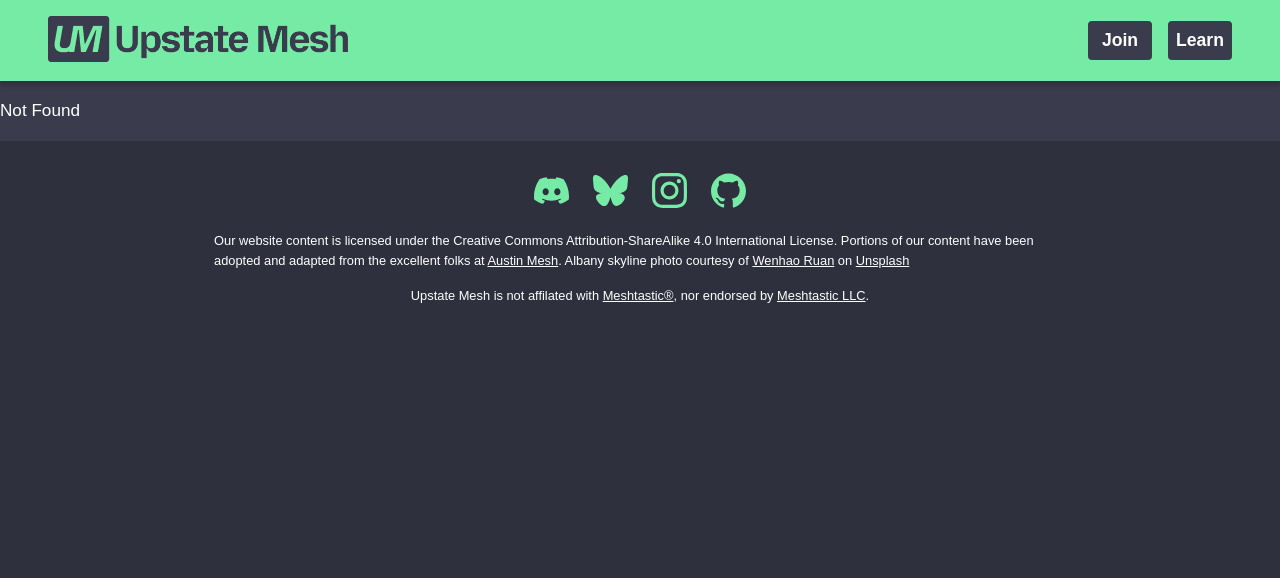
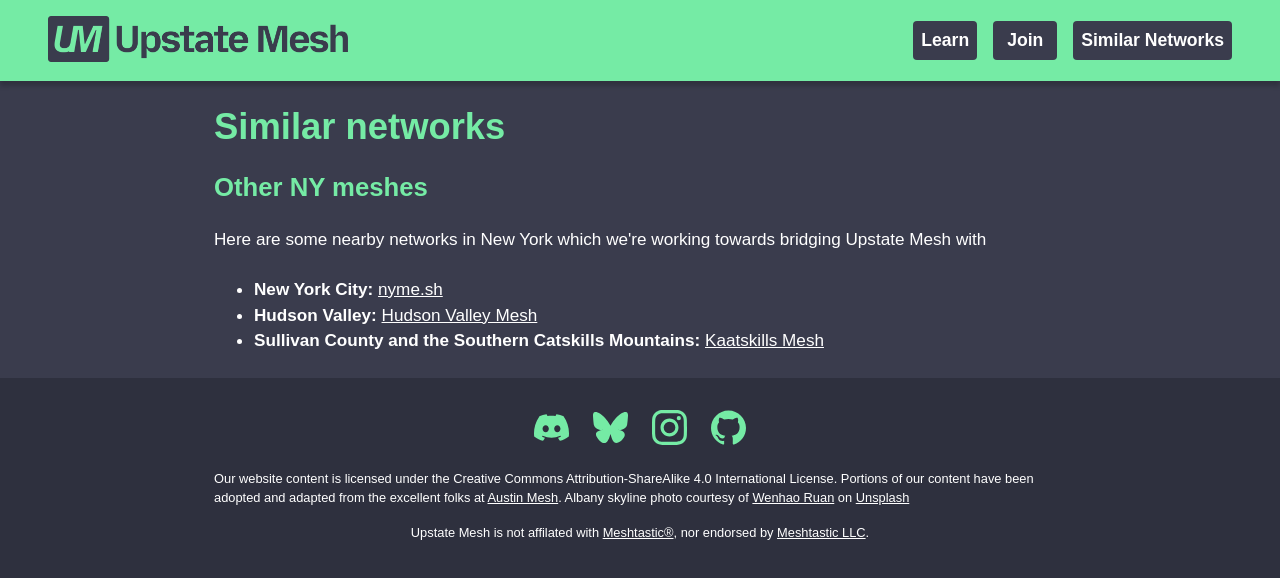
Before and after one commit to Upstate-Mesh/upstate-mesh-web, a React (Vite) app: page /similar-networks in a window 1280 px wide. Shown: the top 578 px of the page. Built offline with nearby package versions, Linux system fonts and the light colour scheme; a web font is replaced by a local one.

Commit message:
added nearby networks

```diff
--- a/src/Nav.tsx
+++ b/src/Nav.tsx
@@ -29,12 +29,16 @@ const navItems: ReadonlyArray<NavItem> = [
     mobile: true,
   },
   {
+    label: "Learn",
+    to: "/learn",
+  },
+  {
     label: "Join",
     to: "/join",
   },
   {
-    label: "Learn",
-    to: "/learn",
+    label: "Similar Networks",
+    to: "/similar-networks",
   },
 ];
 
--- a/src/routeTree.gen.ts
+++ b/src/routeTree.gen.ts
@@ -9,10 +9,16 @@
 // Additionally, you should also exclude this file from your linter and/or formatter to prevent it from being checked or modified.
 
 import { Route as rootRouteImport } from './routes/__root'
+import { Route as SimilarNetworksRouteImport } from './routes/similar-networks'
 import { Route as LearnRouteImport } from './routes/learn'
 import { Route as JoinRouteImport } from './routes/join'
 import { Route as IndexRouteImport } from './routes/index'
 
+const SimilarNetworksRoute = SimilarNetworksRouteImport.update({
+  id: '/similar-networks',
+  path: '/similar-networks',
+  getParentRoute: () => rootRouteImport,
+} as any)
 const LearnRoute = LearnRouteImport.update({
   id: '/learn',
   path: '/learn',
@@ -33,34 +39,45 @@ export interface FileRoutesByFullPath {
   '/': typeof IndexRoute
   '/join': typeof JoinRoute
   '/learn': typeof LearnRoute
+  '/similar-networks': typeof SimilarNetworksRoute
 }
 export interface FileRoutesByTo {
   '/': typeof IndexRoute
   '/join': typeof JoinRoute
   '/learn': typeof LearnRoute
+  '/similar-networks': typeof SimilarNetworksRoute
 }
 export interface FileRoutesById {
   __root__: typeof rootRouteImport
   '/': typeof IndexRoute
   '/join': typeof JoinRoute
   '/learn': typeof LearnRoute
+  '/similar-networks': typeof SimilarNetworksRoute
 }
 export interface FileRouteTypes {
   fileRoutesByFullPath: FileRoutesByFullPath
-  fullPaths: '/' | '/join' | '/learn'
+  fullPaths: '/' | '/join' | '/learn' | '/similar-networks'
   fileRoutesByTo: FileRoutesByTo
-  to: '/' | '/join' | '/learn'
-  id: '__root__' | '/' | '/join' | '/learn'
+  to: '/' | '/join' | '/learn' | '/similar-networks'
+  id: '__root__' | '/' | '/join' | '/learn' | '/similar-networks'
   fileRoutesById: FileRoutesById
 }
 export interface RootRouteChildren {
   IndexRoute: typeof IndexRoute
   JoinRoute: typeof JoinRoute
   LearnRoute: typeof LearnRoute
+  SimilarNetworksRoute: typeof SimilarNetworksRoute
 }
 
 declare module '@tanstack/react-router' {
   interface FileRoutesByPath {
+    '/similar-networks': {
+      id: '/similar-networks'
+      path: '/similar-networks'
+      fullPath: '/similar-networks'
+      preLoaderRoute: typeof SimilarNetworksRouteImport
+      parentRoute: typeof rootRouteImport
+    }
     '/learn': {
       id: '/learn'
       path: '/learn'
@@ -89,6 +106,7 @@ const rootRouteChildren: RootRouteChildren = {
   IndexRoute: IndexRoute,
   JoinRoute: JoinRoute,
   LearnRoute: LearnRoute,
+  SimilarNetworksRoute: SimilarNetworksRoute,
 }
 export const routeTree = rootRouteImport
   ._addFileChildren(rootRouteChildren)
--- /dev/null
+++ b/src/routes/similar-networks.tsx
@@ -0,0 +1,59 @@
+import Container from "@mui/material/Container";
+import Stack from "@mui/material/Stack";
+import Typography from "@mui/material/Typography";
+import { createFileRoute } from "@tanstack/react-router";
+
+export const Route = createFileRoute("/similar-networks")({
+  component: RouteComponent,
+});
+
+function RouteComponent() {
+  return (
+    <Container maxWidth="md">
+      <Stack
+        direction="column"
+        py={3}
+        spacing={3}
+        sx={{
+          justifyContent: "center",
+          alignItems: "flex-start",
+        }}
+      >
+        <Typography component="h1" variant="h4">
+          Similar networks
+        </Typography>
+        <Typography component="h5" variant="h5">
+          Other NY meshes
+        </Typography>
+        <Typography>
+          Here are some nearby networks in New York which we're working towards
+          bridging Upstate Mesh with
+        </Typography>
+        <ul>
+          <li>
+            <b>New York City: </b>
+            <a href="https://nyme.sh/" target="_blank" title="nyme.sh">
+              nyme.sh
+            </a>
+          </li>
+          <li>
+            <b>Hudson Valley: </b>
+            <a
+              href="https://hvmesh.net/"
+              target="_blank"
+              title="Hudson Valley Mesh"
+            >
+              Hudson Valley Mesh
+            </a>
+          </li>
+          <li>
+            <b>Sullivan County and the Southern Catskills Mountains: </b>
+            <a href="https://kmesh.us/" target="_blank" title="Kaatskills Mesh">
+              Kaatskills Mesh
+            </a>
+          </li>
+        </ul>
+      </Stack>
+    </Container>
+  );
+}
```
Also changed, not shown: 1 other file (tests, documents, lock files or other folders).
